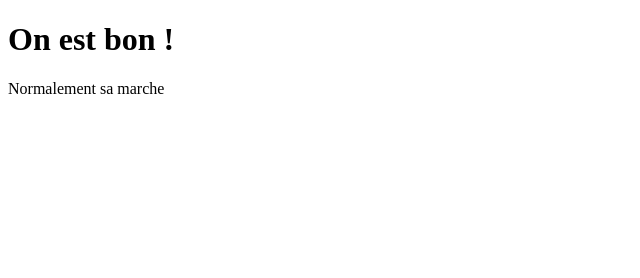
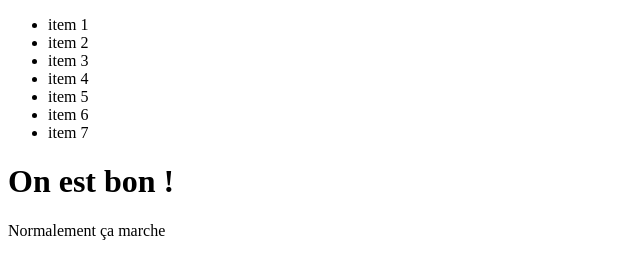
Before and after one commit to BaptisteDh/project-test, a plain HTML site: page index.html in a window 1280 px wide. Shown: the whole page, without its empty margins (0-640 px from the left). Drawn offline with Linux system fonts and the light colour scheme.

Commit message:
Rajout d'items
Tu peux changer les éléments de menu nécessaire ?

```diff
--- a/index.html
+++ b/index.html
@@ -4,7 +4,20 @@
 	<title>Le projet</title>
 </head>
 <body>
+	<header>
+		<nav>
+			<ul>
+				<li>item 1</li>
+				<li>item 2</li>
+				<li>item 3</li>
+				<li>item 4</li>
+				<li>item 5</li>
+				<li>item 6</li>
+				<li>item 7</li>
+			</ul>
+		</nav>
+	</header>
 	<h1>On est bon !</h1>
-	<p>Normalement sa marche</p>
+	<p>Normalement ça marche</p>
 </body>
 </html>
```
